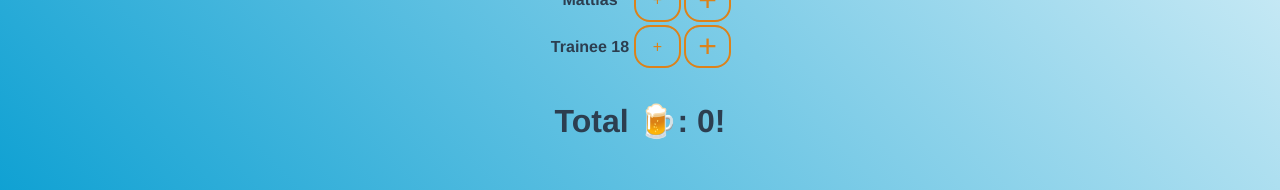
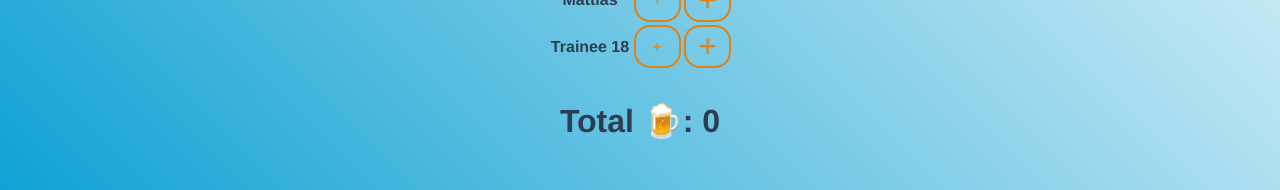
Before and after one commit to mattiasmucherie/mass-counter, a Vue app: page / in a window 1280 px wide. Shown: the part 480-670 px from the top of the page. Built offline with nearby package versions, Linux system fonts and the light colour scheme; no server answers; the database is empty.

Commit message:
Remove puncuation

```diff
--- a/src/components/Counter.vue
+++ b/src/components/Counter.vue
@@ -11,7 +11,7 @@
         <button :disabled="loading" class="bigPlus" @click="addBeer(`${name}`,1)">+</button>
       </div>
     </div>
-    <h1>Total 🍺: {{totalMass}}!</h1>
+    <h1>Total 🍺: {{totalMass}}</h1>
   </div>
 </template>
 
```
